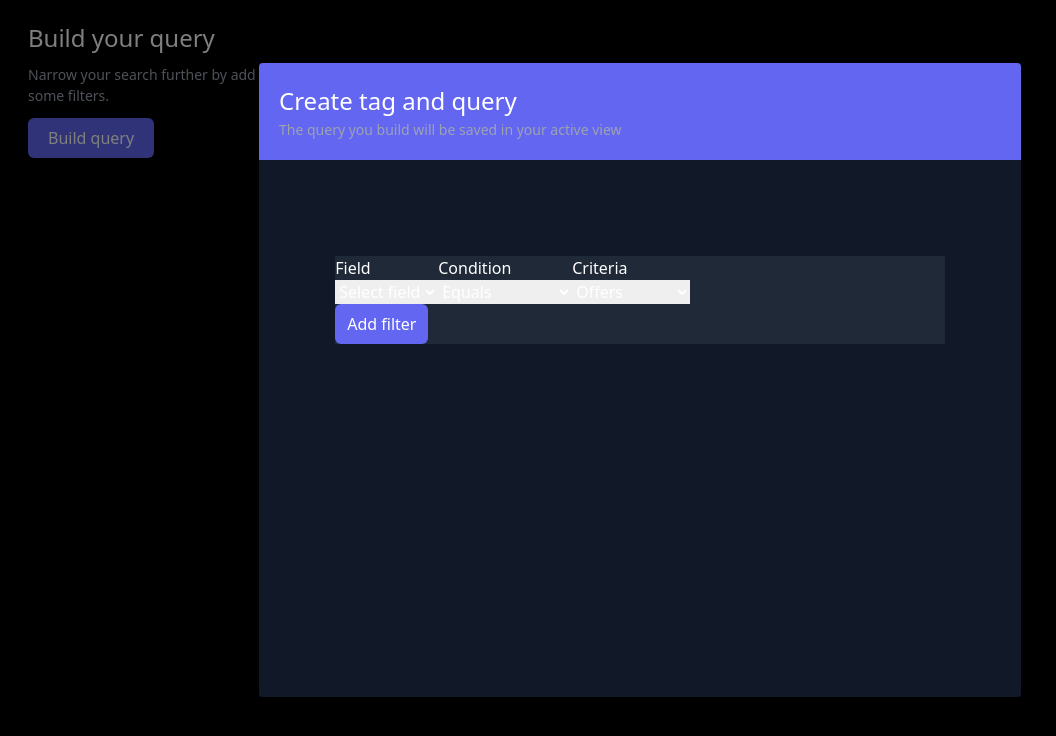
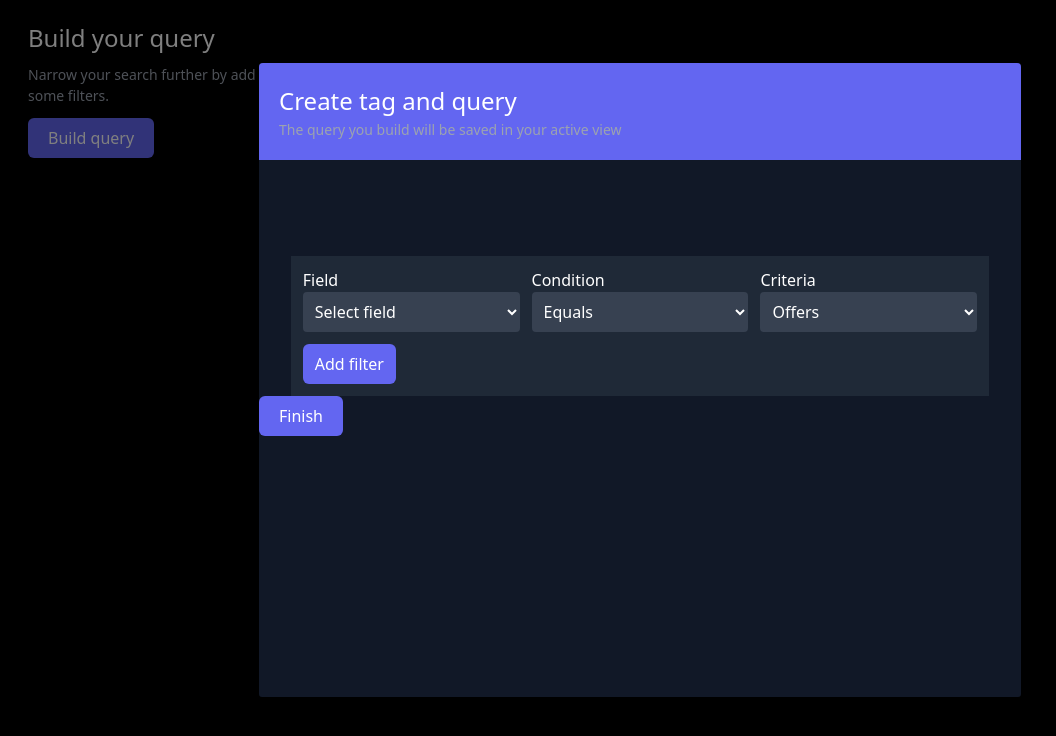
Before and after one commit to UB1302/query_builder-1.5, a React (Create React App) app: page / in a window 1280 px wide. Both pictures are taken after a click on the button "Build query". Shown: the top 736 px of the page, without its empty margins (0-1056 px from the left). Built offline with nearby package versions, Linux system fonts and the light colour scheme.

Commit message:
feat: delete button

```diff
--- a/src/components/Filter.js
+++ b/src/components/Filter.js
@@ -7,30 +7,30 @@ const Filter = () => {
     const [criteria, setCriteria] = useState("")
 
     return (
-        <div className= "flex">
-            <div>
-                <label for="field">Field</label>
+        <div className= "flex justify-start mb-3">
+            <div className= "w-1/3 mr-3">
+                <label htmlFor="field">Field</label>
                 <br/>
-                <select id="field">
+                <select id="field" className= "bg-gray-700 w-full p-2 rounded">
                     <option value="">Select field</option>
                     <option>Theme</option>
                     <option>Sub-theme</option>
                 </select>
             </div>
 
-            <div>
-                <label for="condition">Condition</label>
+            <div className= "w-1/3 mr-3">
+                <label htmlFor="condition">Condition</label>
                 <br/>
-                <select id="condition">
+                <select id="condition" className= "bg-gray-700 w-full p-2 rounded">
                     <option>Equals</option>
                     <option>Does not equal</option>
                 </select>
             </div>
 
-            <div>
-                <label for="criteria">Criteria</label>
+            <div className= "w-1/3">
+                <label htmlFor="criteria">Criteria</label>
                 <br/>
-                <select id="criteria">
+                <select id="criteria" className= "bg-gray-700 w-full p-2 rounded">
                     <option>Offers</option>
                     <option>Performance</option>
                 </select>
--- a/src/components/FilterBox.js
+++ b/src/components/FilterBox.js
@@ -1,4 +1,4 @@
-import { useState } from "react";
+import { useEffect, useState } from "react";
 import Filter from "./Filter";
 
 const FilterBox = () => {
@@ -12,14 +12,29 @@ const FilterBox = () => {
         setNumberOfExtraFilters(prevCount => prevCount + 1)
     }
 
+    const deleteExtraFilter = (key) => {
+        listOfExtraFilters.splice(key,1)
+        setNumberOfExtraFilters(prevCount => prevCount - 1)
+    }
+
+    // useEffect(()=> {
+    //     for(let i = 1; i <= numberOfExtraFilters;i++){
+    //         listOfExtraFilters.push(<div key = {i}><Filter/><button onClick={()=> deleteExtraFilter(i)}>Delete</button></div>)
+    //     }
+    // },[numberOfExtraFilters])
+
     for(let i = 1; i <= numberOfExtraFilters;i++){
-        listOfExtraFilters.push(<Filter key = {i}/>)
+        listOfExtraFilters.push(<div key = {i}><Filter/><button onClick={()=> deleteExtraFilter(i)}>Delete</button></div>)
     }
 
 
     return(
-        <div className = "bg-gray-800 mt-24 w-4/5 m-auto">
-            {showOperator && <div>And/or</div>}
+        <div className = "bg-gray-800 mt-24 w-11/12 m-auto p-3 max-h-60 overflow-y-auto">
+            {showOperator &&
+                <div className ="mb-2">
+                    <button className = "bg-indigo-500">AND</button>
+                    <button className = "bg-gray-800">OR</button>
+                </div>}
             <Filter/>
             {listOfExtraFilters}
             <div>
--- a/src/components/QueryBuilder.js
+++ b/src/components/QueryBuilder.js
@@ -3,7 +3,7 @@ import FilterBox from './FilterBox';
 
 const QueryBuilder = ({setOpenQueryBuilder}) => {
 
-    const [query,setQuery] = useState("")
+    const [query,setQuery] = useState("h")
     const [showInputBox,setShowInputBox] = useState(false)
 
     function handleClick(e){
@@ -27,13 +27,15 @@ const QueryBuilder = ({setOpenQueryBuilder}) => {
                     }
 
                     {showInputBox ?
-                        <div className= "mt-3"><input value = {query} ></input></div> :
+                        <div className= "mt-3"><input value = {query}></input></div> :
                         <p className = "text-sm text-gray-400">The query you build will be saved in your active view</p>
                     }
                 </div>
 
                 <FilterBox/>
-
+                <div>
+                    <button className = "bg-indigo-500 p-2 px-5 rounded-md">Finish</button>
+                </div>
             </div>
         </div>
     )
```
